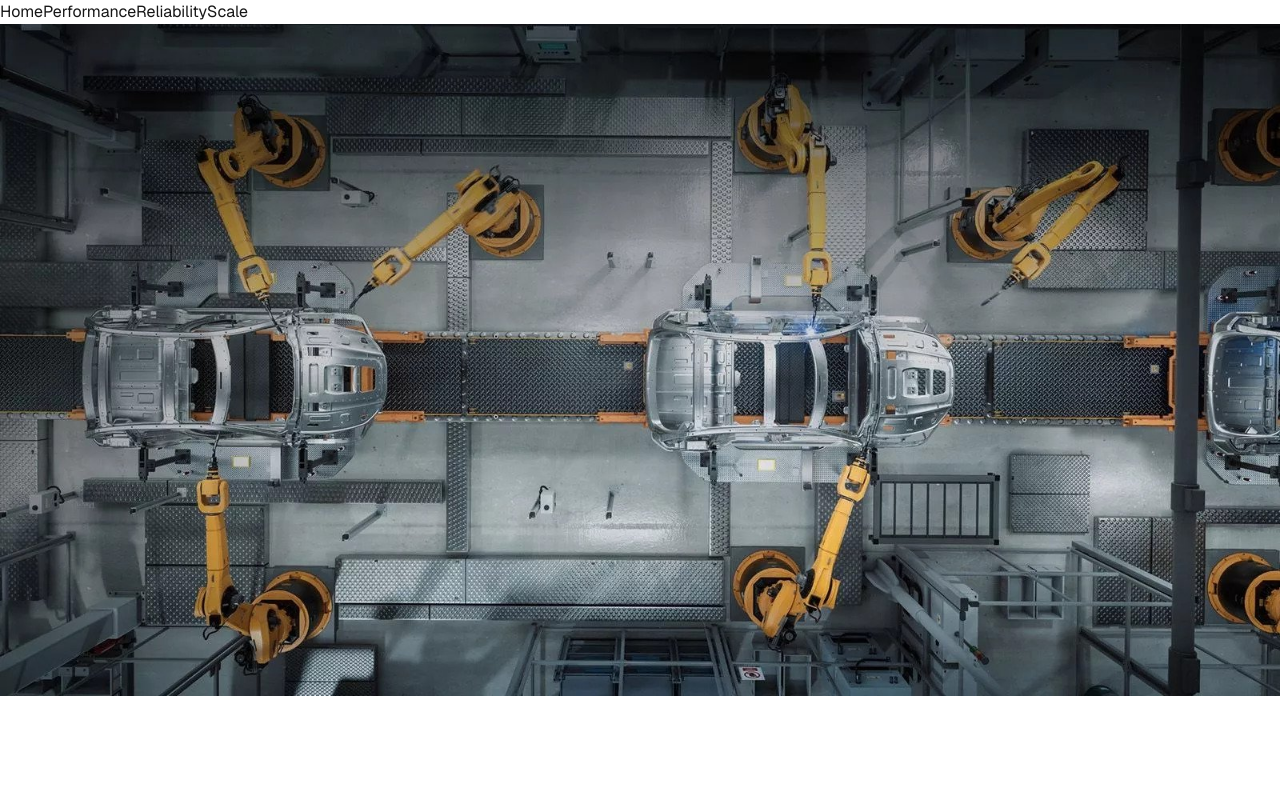
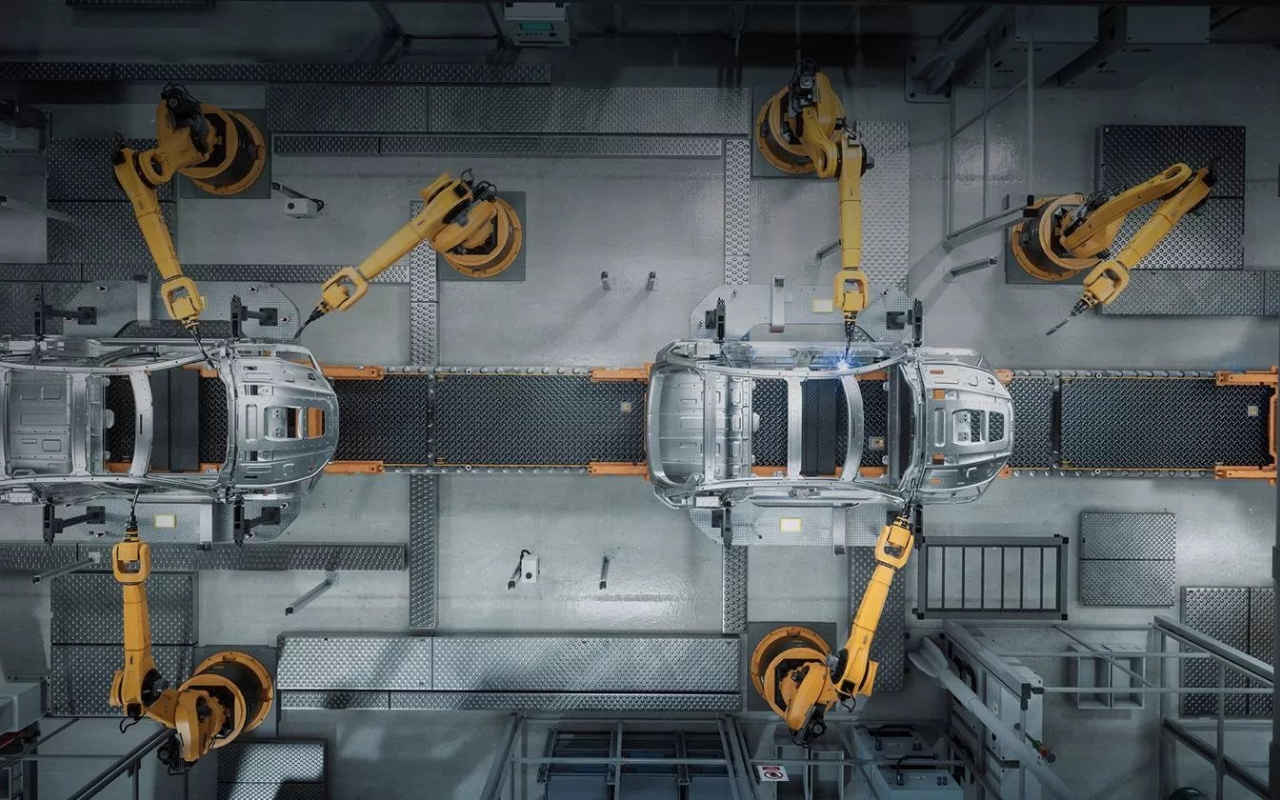
Before and after one commit to SmackSmash/next-corp, a Next.js app: page / in a window 1280 px wide. Built offline with nearby package versions, Linux system fonts and the light colour scheme.

Commit message:
Neat utulity props for their image component

```diff
--- a/src/app/page.tsx
+++ b/src/app/page.tsx
@@ -4,7 +4,7 @@ import HomeImage from '@/../public/home.jpg';
 export default function Home() {
   return (
     <div>
-      <Image src={HomeImage} alt='Factory' />
+      <Image src={HomeImage} alt='Factory' fill objectFit='cover' />
     </div>
   );
 }
```
